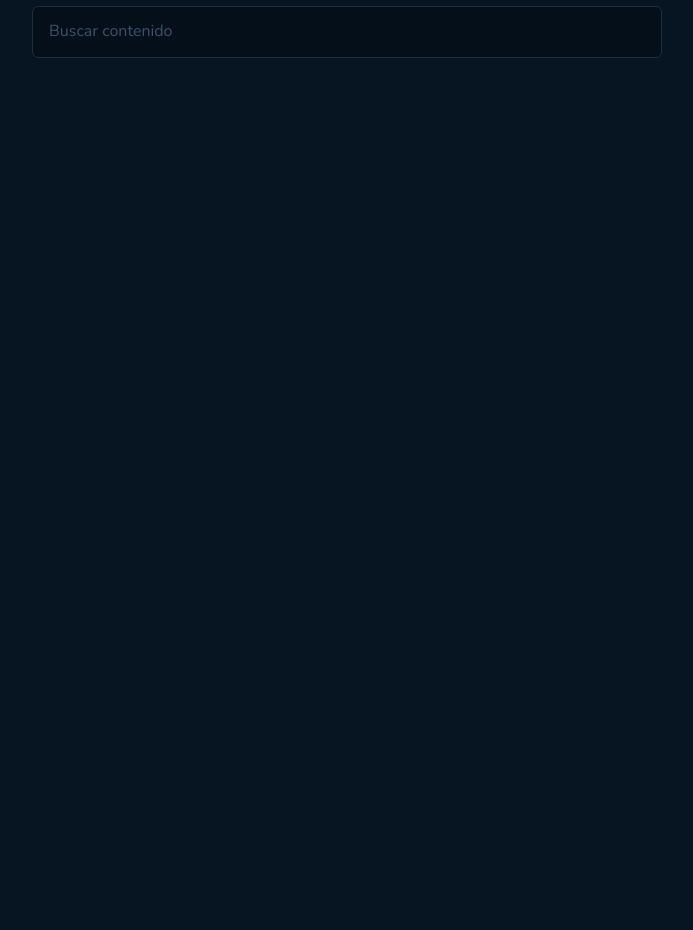
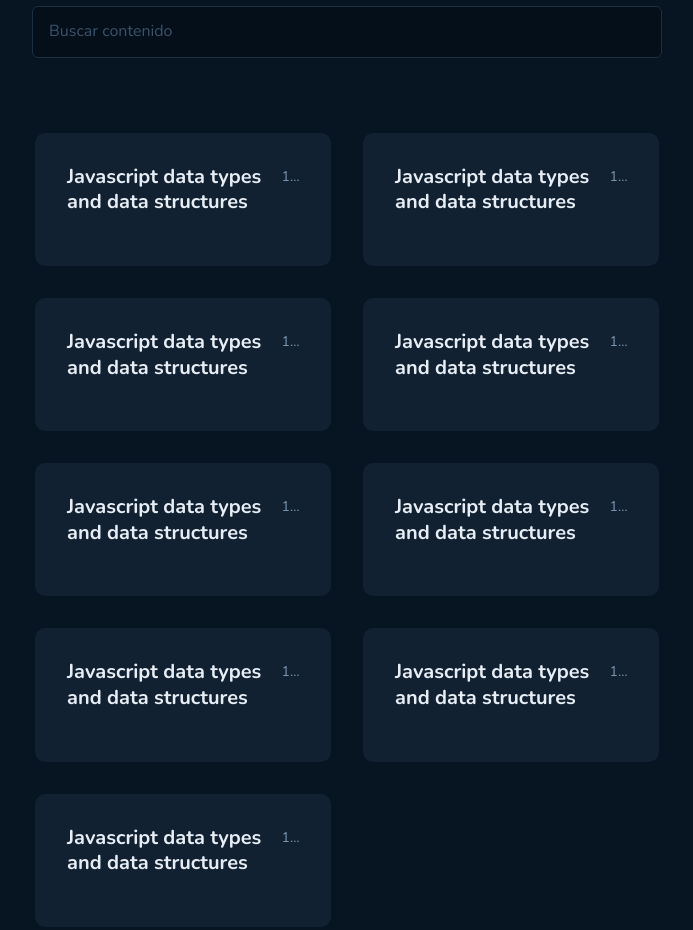
Before and after one commit to devnestali/githubBlog, a React (Vite) app: page / in a window 1280 px wide. Shown: the part 520-1450 px from the top of the page, without its empty margins (293-986 px from the left). Before the commit the page ends 800 px from the top, so only its background shows below. Built offline with nearby package versions, Linux system fonts and the light colour scheme; a web font is replaced by a local one.

Commit message:
style: Creating scrollbar to Body and Repositories

```diff
--- a/src/components/Header/index.tsx
+++ b/src/components/Header/index.tsx
@@ -1,4 +1,4 @@
-import { FooterContent, HeaderContainer, HeaderContent, Title, UserInformation } from './styles';
+import { FooterContent, HeaderContainer, HeaderContent, HeaderTitle, UserInformation } from './styles';
 
 import { FontAwesomeIcon } from '@fortawesome/react-fontawesome';
 import { faGithub } from '@fortawesome/free-brands-svg-icons';
@@ -10,13 +10,13 @@ export function Header() {
             <HeaderContent>
                 <img src="https://randomuser.me/api/portraits/men/47.jpg" />
                 <UserInformation>
-                    <Title>
+                    <HeaderTitle>
                         <h1>John Doe</h1>
                         <a href="https://github.com" target="_blank">
                             GITHUB
                             <FontAwesomeIcon icon={faArrowUpRightFromSquare}/>
                         </a>
-                    </Title>
+                    </HeaderTitle>
                     <p>
                         Lorem ipsum dolor sit amet consectetur adipisicing elit. Qui deleniti in eius quibusdam. Quia, ut non asperiores obcaecati inventore autem quas eos omnis, quam maxime deserunt impedit maiores eaque.
                     </p>
--- a/src/components/Header/styles.ts
+++ b/src/components/Header/styles.ts
@@ -53,7 +53,7 @@ export const UserInformation = styled.div`
     }
 `;
 
-export const Title = styled.div`
+export const HeaderTitle = styled.div`
     display: flex;
     align-items: center;
     justify-content: space-between;
--- a/src/pages/Home/index.tsx
+++ b/src/pages/Home/index.tsx
@@ -1,6 +1,6 @@
 import { Header } from "../../components/Header"
 import { Search } from "./components/Search"
-import { HomeContainer } from "./styles"
+import { HomeContainer, RepositoriesContainer, RepositoryContent, RepositoryTitle, Description } from "./styles"
 
 export function Home() {
     return (
@@ -8,6 +8,99 @@ export function Home() {
             <Header />
 
             <Search />
+
+            <RepositoriesContainer>
+                <RepositoryContent>
+                    <RepositoryTitle>
+                        <h1>Javascript data types and data structures</h1>
+                        <time dateTime="2025-04-24">1 dia</time>
+                    </RepositoryTitle>
+
+                    <Description>
+                        Lorem ipsum dolor sit amet consectetur adipisicing elit. Aperiam non saepe, sint commodi quis, eaque provident fugiat praesentium totam temporibus voluptatum libero rerum doloremque doloribus! Sequi exercitationem voluptatem delectus numquam?
+                    </Description>
+                </RepositoryContent>
+                <RepositoryContent>
+                    <RepositoryTitle>
+                        <h1>Javascript data types and data structures</h1>
+                        <time dateTime="2025-04-24">1 dia</time>
+                    </RepositoryTitle>
+
+                    <Description>
+                        Lorem ipsum dolor sit amet consectetur adipisicing elit. Aperiam non saepe, sint commodi quis, eaque provident fugiat praesentium totam temporibus voluptatum libero rerum doloremque doloribus! Sequi exercitationem voluptatem delectus numquam?
+                    </Description>
+                </RepositoryContent>
+                <RepositoryContent>
+                    <RepositoryTitle>
+                        <h1>Javascript data types and data structures</h1>
+                        <time dateTime="2025-04-24">1 dia</time>
+                    </RepositoryTitle>
+
+                    <Description>
+                        Lorem ipsum dolor sit amet consectetur adipisicing elit. Aperiam non saepe, sint commodi quis, eaque provident fugiat praesentium totam temporibus voluptatum libero rerum doloremque doloribus! Sequi exercitationem voluptatem delectus numquam?
+                    </Description>
+                </RepositoryContent>
+                <RepositoryContent>
+                    <RepositoryTitle>
+                        <h1>Javascript data types and data structures</h1>
+                        <time dateTime="2025-04-24">1 dia</time>
+                    </RepositoryTitle>
+
+                    <Description>
+                        Lorem ipsum dolor sit amet consectetur adipisicing elit. Aperiam non saepe, sint commodi quis, eaque provident fugiat praesentium totam temporibus voluptatum libero rerum doloremque doloribus! Sequi exercitationem voluptatem delectus numquam?
+                    </Description>
+                </RepositoryContent>
+                <RepositoryContent>
+                    <RepositoryTitle>
+                        <h1>Javascript data types and data structures</h1>
+                        <time dateTime="2025-04-24">1 dia</time>
+                    </RepositoryTitle>
+
+                    <Description>
+                        Lorem ipsum dolor sit amet consectetur adipisicing elit. Aperiam non saepe, sint commodi quis, eaque provident fugiat praesentium totam temporibus voluptatum libero rerum doloremque doloribus! Sequi exercitationem voluptatem delectus numquam?
+                    </Description>
+                </RepositoryContent>
+                <RepositoryContent>
+                    <RepositoryTitle>
+                        <h1>Javascript data types and data structures</h1>
+                        <time dateTime="2025-04-24">1 dia</time>
+                    </RepositoryTitle>
+
+                    <Description>
+                        Lorem ipsum dolor sit amet consectetur adipisicing elit. Aperiam non saepe, sint commodi quis, eaque provident fugiat praesentium totam temporibus voluptatum libero rerum doloremque doloribus! Sequi exercitationem voluptatem delectus numquam?
+                    </Description>
+                </RepositoryContent>
+                <RepositoryContent>
+                    <RepositoryTitle>
+                        <h1>Javascript data types and data structures</h1>
+                        <time dateTime="2025-04-24">1 dia</time>
+                    </RepositoryTitle>
+
+                    <Description>
+                        Lorem ipsum dolor sit amet consectetur adipisicing elit. Aperiam non saepe, sint commodi quis, eaque provident fugiat praesentium totam temporibus voluptatum libero rerum doloremque doloribus! Sequi exercitationem voluptatem delectus numquam?
+                    </Description>
+                </RepositoryContent>
+                <RepositoryContent>
+                    <RepositoryTitle>
+                        <h1>Javascript data types and data structures</h1>
+                        <time dateTime="2025-04-24">1 dia</time>
+                    </RepositoryTitle>
+
+                    <Description>
+                        Lorem ipsum dolor sit amet consectetur adipisicing elit. Aperiam non saepe, sint commodi quis, eaque provident fugiat praesentium totam temporibus voluptatum libero rerum doloremque doloribus! Sequi exercitationem voluptatem delectus numquam?
+                    </Description>
+                </RepositoryContent>
+                <RepositoryContent>
+                    <RepositoryTitle>
+                        <h1>Javascript data types and data structures</h1>
+                        <time dateTime="2025-04-24">1 dia</time>
+                    </RepositoryTitle>
+
+                    <Description>
+                        Lorem ipsum dolor sit amet consectetur adipisicing elit. Aperiam non saepe, sint commodi quis, eaque provident fugiat praesentium totam temporibus voluptatum libero rerum doloremque doloribus! Sequi exercitationem voluptatem delectus numquam?
+                    </Description>
+                </RepositoryContent>
+            </RepositoriesContainer>
         </HomeContainer>
     )
 }
--- a/src/pages/Home/styles.ts
+++ b/src/pages/Home/styles.ts
@@ -8,5 +8,80 @@ export const HomeContainer = styled.main`
     gap: 7.2rem;
 
     padding: 0 32.5rem;
+`;
 
+export const RepositoriesContainer = styled.div`
+    max-height: 80rem;
+
+    display: grid;
+    grid-template-columns: repeat(2, 1fr);
+    gap: 3.2rem;
+
+    overflow-y: auto;
+    padding: 0.3rem;
+
+    &::-webkit-scrollbar {
+        width: 4px;
+    }
+
+    &::-webkit-scrollbar-track {
+        background: transparent;
+    }
+
+    &::-webkit-scrollbar-thumb {
+        background: ${props => props.theme.dark_gray_700};
+        border-radius: 12px;
+    }
 `;
+
+export const RepositoryContent = styled.article`
+    display: flex;
+    flex-direction: column;
+    justify-content: center;
+    gap: 2rem;
+
+    padding: 3.2rem;
+    border-radius: 10px;
+    overflow: hidden;
+
+    background: ${props => props.theme.dark_gray_700};
+    cursor: pointer;
+
+    &:hover {
+        box-shadow: 0 0 0 2px ${props => props.theme.dark_gray_300};
+        transition: box-shadow 0.2s;
+    }
+`;
+
+export const RepositoryTitle = styled.header`
+    display: flex;
+    align-items: flex-start;
+    justify-content: space-between;
+
+    h1 {
+        max-width: 25rem;
+        font-size: 2rem;
+    }
+
+    time {
+        max-width: 7rem;
+
+        white-space: nowrap;
+        overflow: hidden;
+        text-overflow: ellipsis;
+
+        font-size: 1.4rem;
+        color: ${props => props.theme.dark_gray_100};
+    }
+`;
+
+export const Description = styled.p`
+    display: -webkit-box;
+    -webkit-box-orient: vertical;
+    -webkit-line-clamp: 4;
+
+    overflow: hidden;
+    text-overflow: ellipsis;
+
+    color: ${props => props.theme.gray_400};
+`;
--- a/src/styles/globalStyles.ts
+++ b/src/styles/globalStyles.ts
@@ -20,6 +20,19 @@ export const GlobalStyles = createGlobalStyle`
         background: ${props => props.theme.dark_gray_900};
         color: ${props => props.theme.gray_100};
         -webkit-font-smoothing: antialiased;
+
+        &::-webkit-scrollbar {
+            width: 4px;
+        }
+
+        &::-webkit-scrollbar-track {
+            background: transparent;
+            border-radius: 10px;
+        }
+
+        &::-webkit-scrollbar-thumb {
+            background: ${props => props.theme.dark_gray_700};
+        }
     }
 
     body, input {
```
